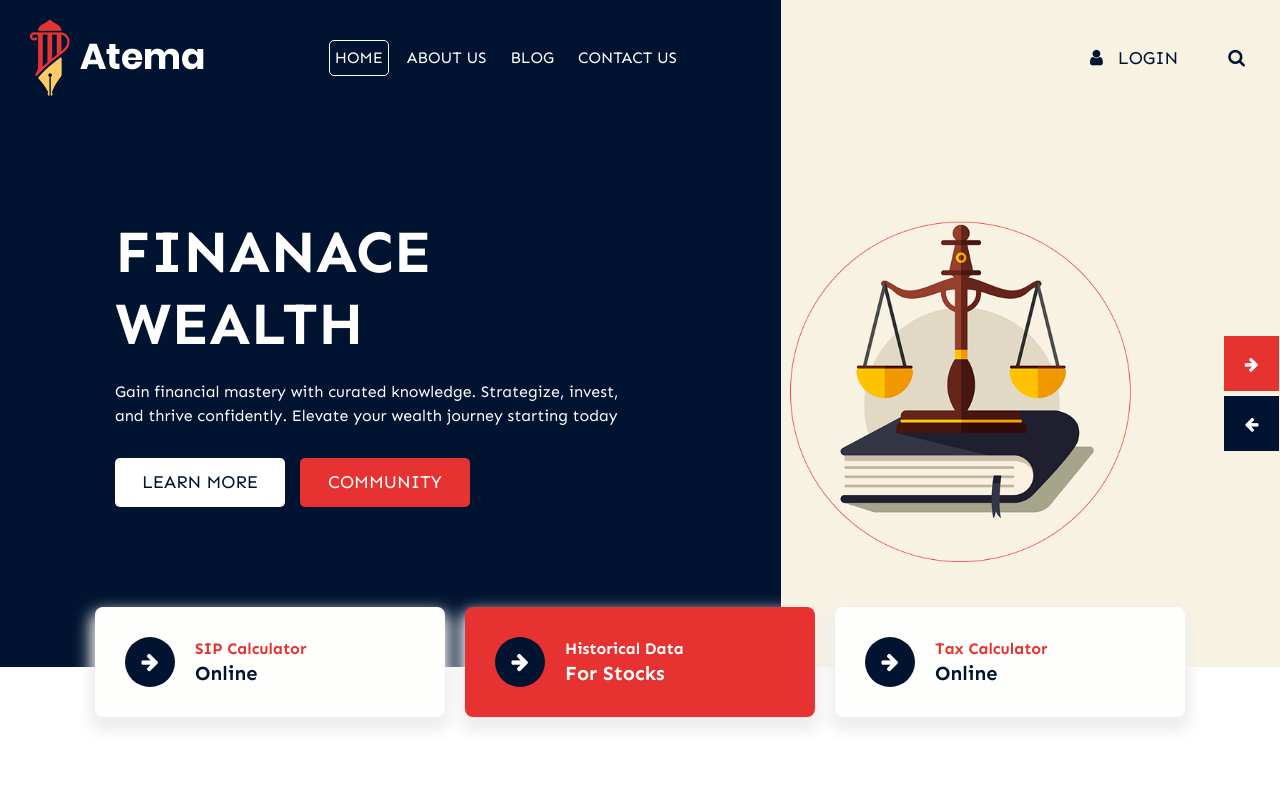
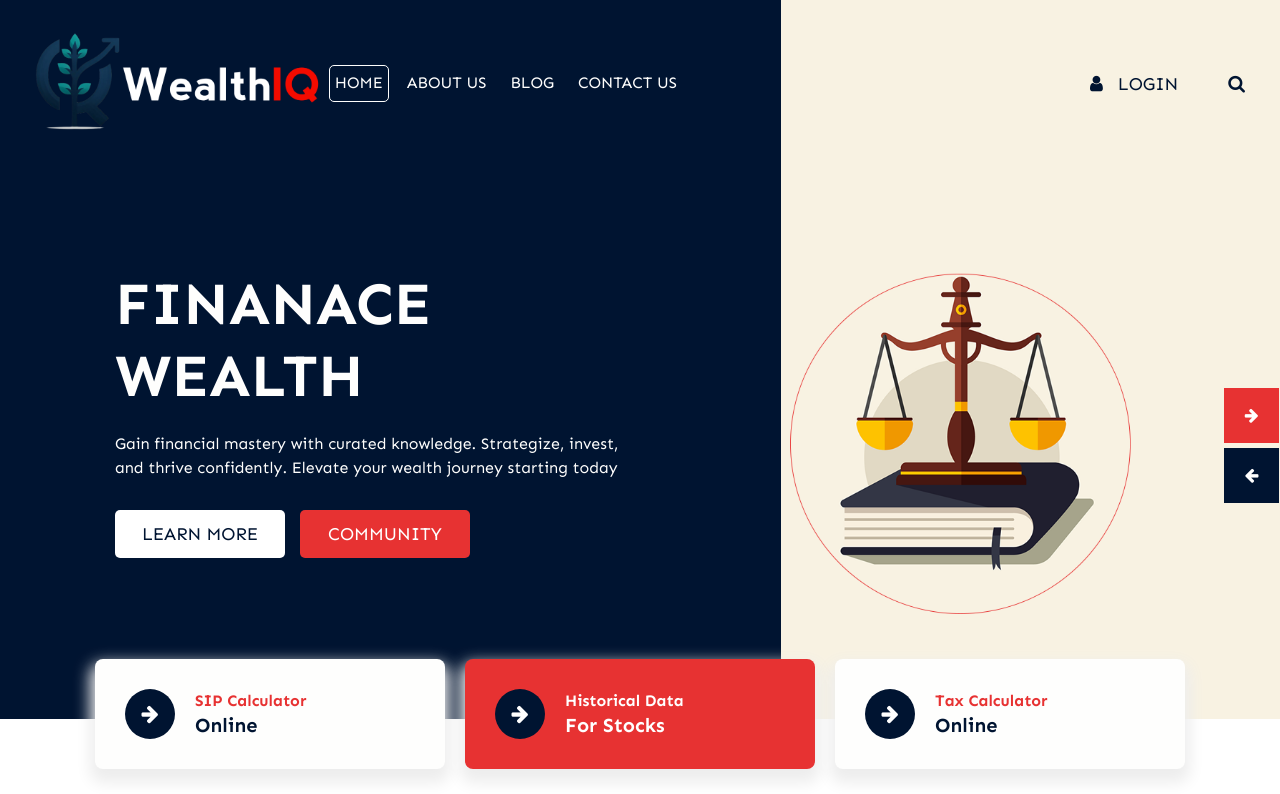
Before and after one commit to Skewter/WealthIQ, a plain HTML site: page WealthIQ-Repo/index.html in a window 1280 px wide. Shown: the top 794 px of the page. Drawn offline with nearby package versions, Linux system fonts and the light colour scheme; files whose address does not match are found by name.

Commit message:
logo added
logo added but not visible clearly due to having same color in background

```diff
--- a/WealthIQ-Repo/index.html
+++ b/WealthIQ-Repo/index.html
@@ -32,7 +32,7 @@
       <div class="header_section">
          <div class="container-fluid">
             <nav class="navbar navbar-expand-lg navbar-light bg-light">
-               <a class="navbar-brand"href="index.html"><img src="images/logo.png"></a>
+               <a class="navbar-brand"href="index.html"><img src="images/logo3.png"></a>
                <button class="navbar-toggler" type="button" data-toggle="collapse" data-target="#navbarSupportedContent" aria-controls="navbarSupportedContent" aria-expanded="false" aria-label="Toggle navigation">
                <span class="navbar-toggler-icon"></span>
                </button>
@@ -510,7 +510,7 @@
                </div>
                <div class="footer_logo">
                   <a href="indexz.html">
-                     <img src="images/logo.png">
+                     <img src="images/logo3.png">
                </div>
                <div class="social_icon">
                <ul>
```
Also changed, not shown: WealthIQ-Repo/images/logo3.png (added).
